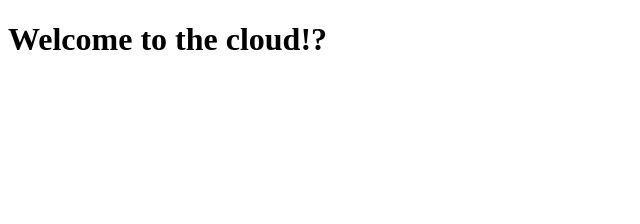
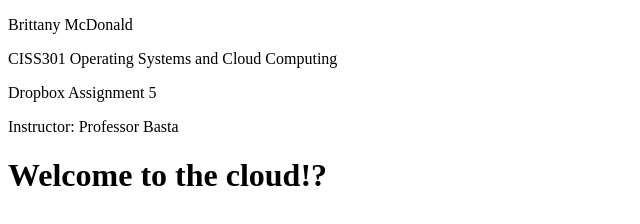
Before and after one commit to bmcdonald15/Mybook2, a plain HTML site: page index.html in a window 1280 px wide. Shown: the whole page, without its empty margins (0-640 px from the left). Drawn offline with Linux system fonts and the light colour scheme.

Commit message:
Update index.html

```diff
--- a/index.html
+++ b/index.html
@@ -5,6 +5,10 @@
     <title>My Website</title>
   </head>
   <body>
+    <p>Brittany McDonald</p>
+<p>CISS301 Operating Systems and Cloud Computing</p>
+<p>Dropbox Assignment 5</p>
+<p>Instructor: Professor Basta</p>
     <h1>Welcome to the cloud!?</h1>
   </body>
 </html>
```
